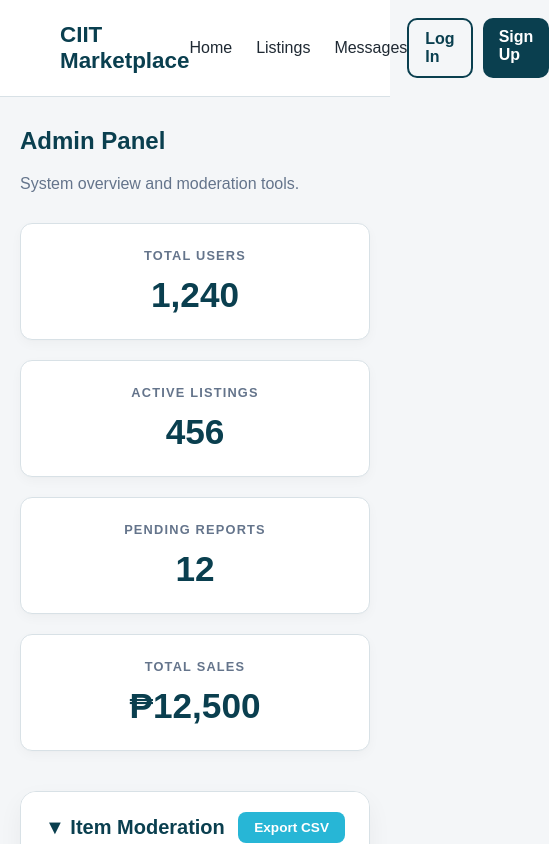
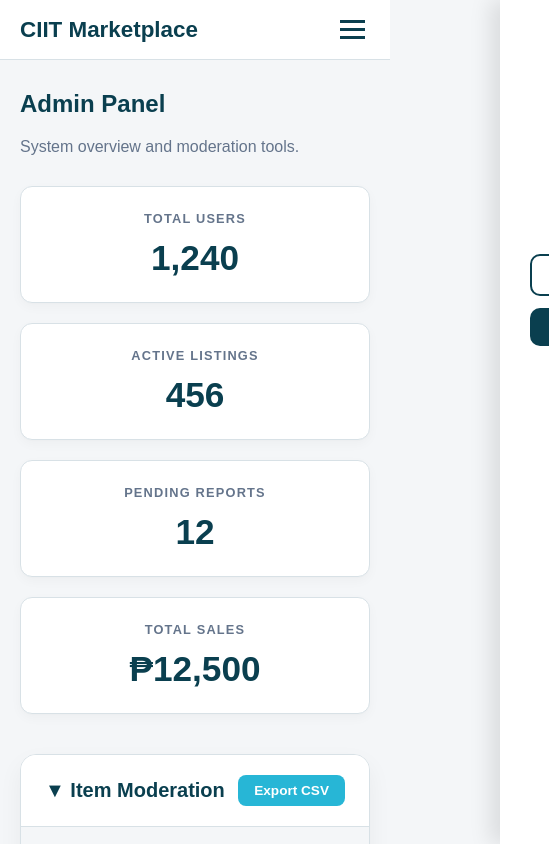
Before and after one commit to berired/CIIT-Marketplace, a React (Vite) app in the folder frontend/: page /admin in a window 390 px wide. Shown: the top 844 px of the page, 549 px wide, since content can reach past the window. Built offline with nearby package versions, Linux system fonts and the light colour scheme; no server answers.

Commit message:
added humberg to navbar

```diff
--- a/frontend/src/components/Navbar/Navbar.css
+++ b/frontend/src/components/Navbar/Navbar.css
@@ -1,5 +1,4 @@
-/* NAVBAR */
-
+/* 1. BASE DESKTOP STYLES (Always active) */
 .navbar {
   display: flex;
   justify-content: space-between;
@@ -7,6 +6,7 @@
   padding: 18px 60px;
   background: white;
   border-bottom: 1px solid var(--border);
+  position: relative; /* Important for layering */
 }
 
 .logo {
@@ -19,19 +19,19 @@
 .nav-links {
   display: flex;
   gap: 24px;
+  margin: 0 auto;
 }
 
 .nav-links a {
   text-decoration: none;
   color: var(--text);
   font-weight: 500;
+  transition: color 0.2s;
 }
 
 .nav-links a:hover {
   color: var(--ciit-accent);
 }
-
-/* NAV BUTTONS */
 
 .nav-actions {
   display: flex;
@@ -43,6 +43,7 @@
   padding: 10px 16px;
   border-radius: 10px;
   font-weight: 600;
+  white-space: nowrap;
 }
 
 .primary-nav-btn {
@@ -54,3 +55,110 @@
   border: 2px solid var(--ciit-dark);
   color: var(--ciit-dark);
 }
+
+/* 2. HAMBURGER UI ELEMENTS (Hidden on Desktop) */
+.menu-toggle {
+  display: none;
+  flex-direction: column;
+  gap: 5px;
+  background: none;
+  border: none;
+  cursor: pointer;
+  padding: 5px;
+  z-index: 1001;
+}
+
+.bar {
+  width: 25px;
+  height: 3px;
+  background-color: var(--ciit-dark);
+  transition: 0.3s;
+}
+
+
+.nav-menu {
+  display: flex;
+  align-items: center;
+  gap: 40px; /* Space between the links group and the buttons group */
+  flex: 1;
+  margin-left: 40px; /* Space after the logo */
+}
+
+@media (max-width: 850px) {
+  .nav-menu {
+    /* These overrides ensure the drawer behavior works on mobile */
+    display: none; /* Default state for mobile is hidden */
+    position: fixed;
+    top: 0;
+    right: -100%;
+    width: 280px;
+    height: 100vh;
+    background: white;
+    flex-direction: column;
+    justify-content: flex-start; /* Reset from desktop 'space-between' */
+    margin-left: 0;
+    padding: 80px 30px;
+    transition: 0.4s ease-in-out;
+  }
+
+  .nav-menu.active {
+    display: flex; /* Show only when active */
+    right: 0;
+  }
+}
+
+/* 3. THE MOBILE LOGIC (Kicks in at 850px) */
+@media (max-width: 850px) {
+  .navbar {
+    padding: 15px 20px; /* Smaller padding for mobile */
+  }
+
+  .menu-toggle {
+    display: flex; /* Show the button */
+  }
+
+  /* Hamburger to 'X' animation */
+  .bar.open:nth-child(1) { transform: translateY(8px) rotate(45deg); }
+  .bar.open:nth-child(2) { opacity: 0; }
+  .bar.open:nth-child(3) { transform: translateY(-8px) rotate(-45deg); }
+
+  /* THE SLIDE-OUT DRAWER */
+  .nav-menu {
+    position: fixed;
+    top: 0;
+    right: -100%; /* Hidden off-screen */
+    width: 280px;  /* Fixed width is better for side menus */
+    height: 100vh;
+    background: white;
+    box-shadow: -10px 0 20px rgba(0,0,0,0.1);
+    display: flex;
+    flex-direction: column;
+    padding: 80px 30px;
+    transition: 0.4s ease-in-out;
+    z-index: 1000;
+  }
+
+  .nav-menu.active {
+    right: 0; /* Slide into view */
+  }
+
+  /* Stack links vertically inside the drawer */
+  .nav-links {
+    flex-direction: column;
+    align-items: flex-start;
+    gap: 25px;
+    margin-bottom: 30px;
+  }
+
+  /* Stack buttons vertically inside the drawer */
+  .nav-actions {
+    flex-direction: column;
+    width: 100%;
+    gap: 12px;
+  }
+
+  .nav-btn {
+    width: 100%; /* Buttons take full width of drawer */
+    text-align: center;
+  }
+}
--- a/frontend/src/components/Navbar/Navbar.jsx
+++ b/frontend/src/components/Navbar/Navbar.jsx
@@ -1,53 +1,69 @@
 import { Link, useNavigate } from 'react-router-dom'
 import { useAuth } from '../../contexts/AuthContext'
 import './Navbar.css'
+import { useState } from 'react'
 function Navbar() {
   const navigate = useNavigate()
   const { user, logout } = useAuth()
+  const [isMenuOpen, setIsMenuOpen] = useState(false)
 
   const handleLogout = () => {
     logout()
+    setIsMenuOpen(false)
     navigate('/')
   }
+
+  const toggleMenu = () => setIsMenuOpen(!isMenuOpen)
+  const closeMenu = () => setIsMenuOpen(false)
 
 return (
     <nav className="navbar">
       <div className="logo">CIIT Marketplace</div>
 
+      {/* 1. The Hamburger Button (Mobile Only) */}
+      <button className="menu-toggle" onClick={toggleMenu} aria-label="Toggle menu">
+        <span className={`bar ${isMenuOpen ? 'open' : ''}`}></span>
+        <span className={`bar ${isMenuOpen ? 'open' : ''}`}></span>
+        <span className={`bar ${isMenuOpen ? 'open' : ''}`}></span>
+      </button>
+
+      {/* 2. Wrap links and actions in a mobile-responsive container */}
+      <div className={`nav-menu ${isMenuOpen ? 'active' : ''}`}>
         <div className="nav-links">
-        <Link to="/">Home</Link>
-        <Link to="/listings">Listings</Link>
-        {user && <Link to="/create-listing">Sell</Link>}
-        <Link to="/messages">Messages</Link>
+          <Link to="/" onClick={closeMenu}>Home</Link>
+          <Link to="/listings" onClick={closeMenu}>Listings</Link>
+          {user && <Link to="/create-listing" onClick={closeMenu}>Sell</Link>}
+          <Link to="/messages" onClick={closeMenu}>Messages</Link>
         </div>
 
         <div className="nav-actions">
           {user ? (
             <>
-            <Link to="/profile" className="nav-btn secondary-nav-btn">
+              <Link to="/profile" className="nav-btn secondary-nav-btn" onClick={closeMenu}>
                 {user.fullName}
               </Link>
               <button
                 onClick={handleLogout}
                 className="nav-btn primary-nav-btn"
-              style={{ cursor: 'pointer', border: 'none', background: 'inherit' }}
+                style={{ cursor: 'pointer' }}
               >
                 Log Out
               </button>
             </>
           ) : (
             <>
-            <Link to="/login" className="nav-btn secondary-nav-btn">
+              <Link to="/login" className="nav-btn secondary-nav-btn" onClick={closeMenu}>
                 Log In
               </Link>
-            <Link to="/register" className="nav-btn primary-nav-btn">
+              <Link to="/register" className="nav-btn primary-nav-btn" onClick={closeMenu}>
                 Sign Up
               </Link>
             </>
           )}
         </div>
+      </div>
     </nav>
-  )
+  );
 }
 
 export default Navbar
```
Lines whose indentation alone changed are shown as unchanged.
